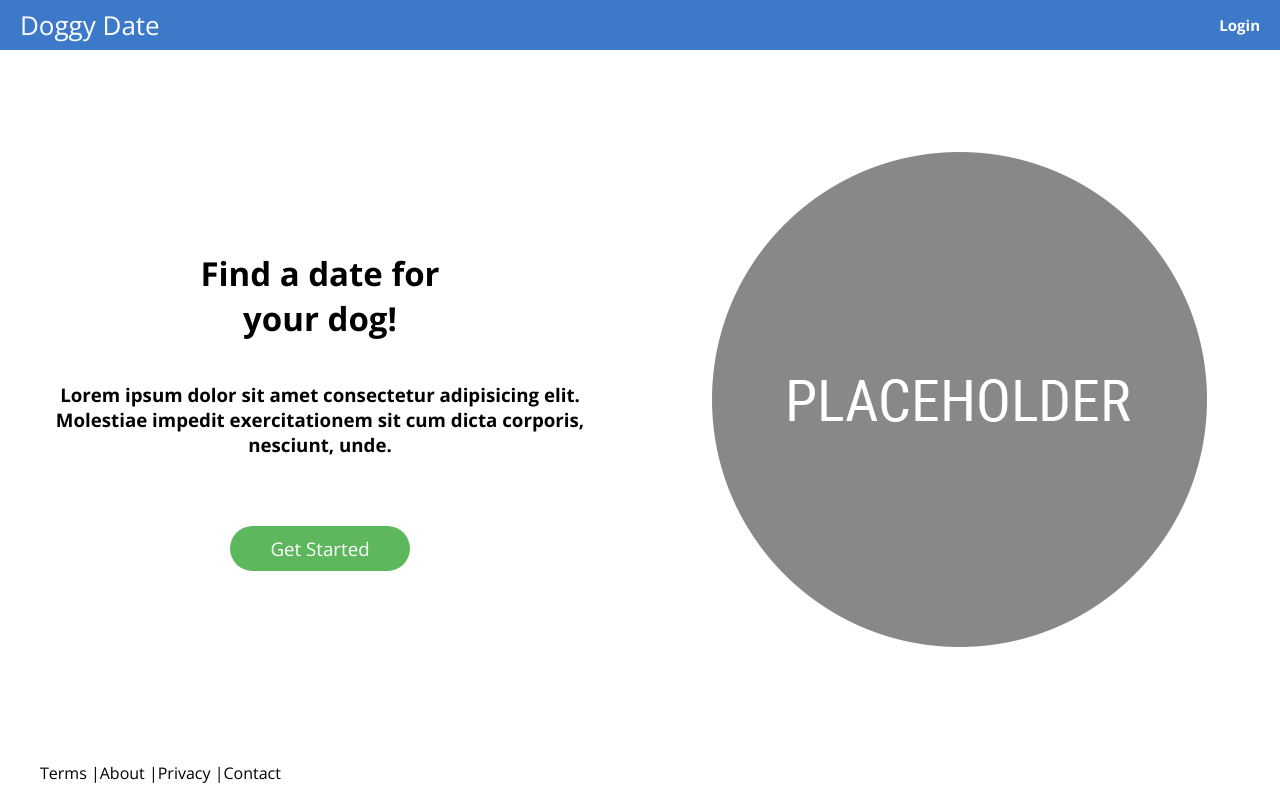
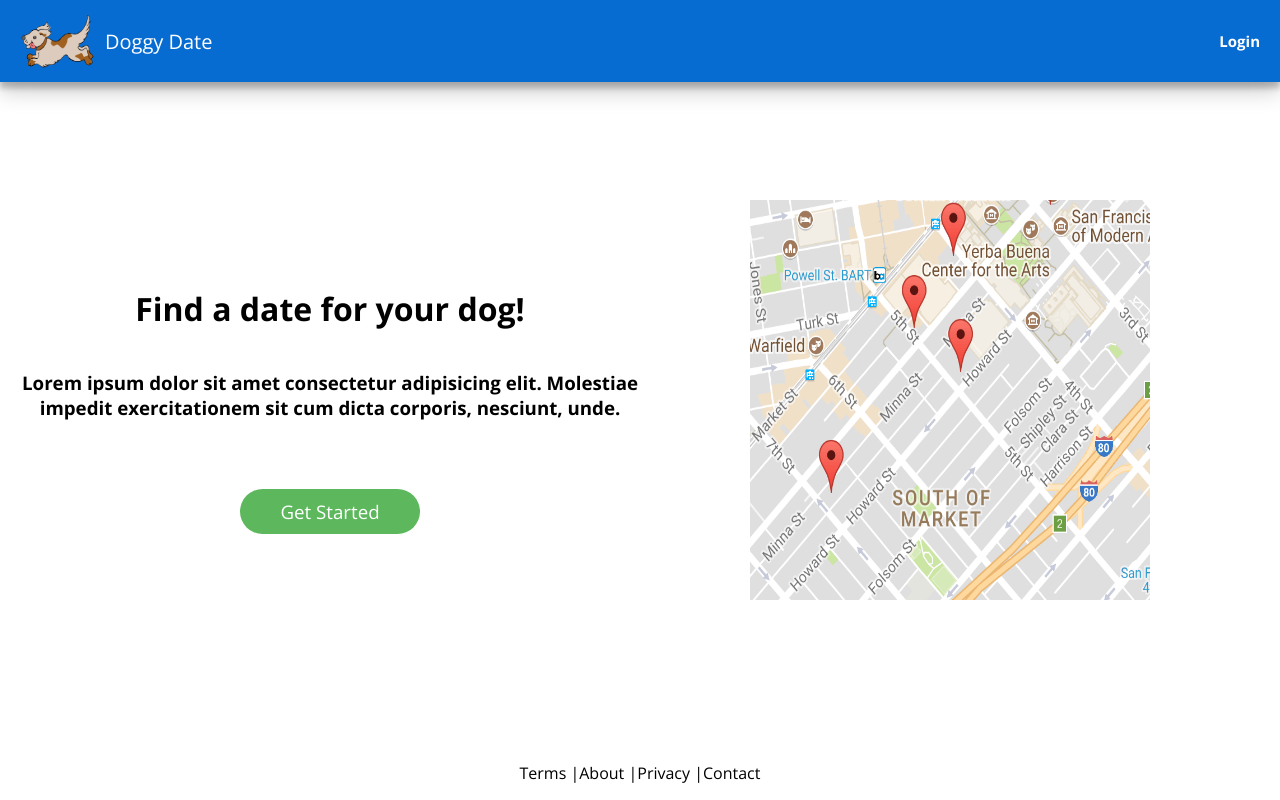
Before and after one commit to mcuckovich/doggyTinder, a plain HTML site: page index.html in a window 1280 px wide. Drawn offline with nearby package versions, Linux system fonts and the light colour scheme.

Commit message:
Cleaned up the html and css

```diff
--- a/index.html
+++ b/index.html
@@ -5,24 +5,24 @@
   <meta charset="UTF-8">
   <meta name="viewport" content="width=device-width, initial-scale=1.0">
   <meta http-equiv="X-UA-Compatible" content="ie=edge">
-  <title>Dog Website</title>
+  <title>Doggy Date</title>
   <link rel="stylesheet" href="https://fonts.googleapis.com/css?family=Open+Sans:300,400,400i,600,700|Source+Sans+Pro:300,400,400i,600,700">
   <link rel="stylesheet" href="css/styles.css">
 </head>
 
 <body>
-
-  <div class="navWrapper">
   <nav>
     <ul class="navContainer">
-        <li class="logo"><a class="logo" href="#">Doggy Date</a></li>
-        <li><a class="item" href="#">Login</a></li>
+      <li class="logo">
+        <img src="images/dog.png" alt="dog logo"><a href="#">Doggy Date</a>
+      </li>
+      <li>
+        <a class="item" href="#">Login</a>
+      </li>
     </ul>
   </nav>
-  </div>
 
-<div class="test">
-
+  <main>
     <div class="textContainer">
       <div class="info">
         <h1>Find a date for your dog!</h1>
@@ -37,20 +37,18 @@
     </div>
 
     <div class="mapContainer">
-    <img src="images/placeholder.png" alt="">
+      <img src="images/map.png" alt="map placeholder image">
     </div>
-    <div class="footer">
+  </main>
+
   <footer>
-        <ul class="navContainer">
-          <li><a class="footerItem" href="#">Terms | </a></li>
-          <li><a class="footerItem" href="#">About | </a></li>
-          <li><a class="footerItem" href="#">Privacy | </a></li>
-          <li><a class="footerItem" href="#">Contact</a></li>
+    <ul class="footerContainer">
+      <li><a href="#">Terms | </a></li>
+      <li><a href="#">About | </a></li>
+      <li><a href="#">Privacy | </a></li>
+      <li><a href="#">Contact</a></li>
     </ul>
   </footer>
-    </div>
-</div>
-
 </body>
 
 </html>
--- a/sass/styles.scss
+++ b/sass/styles.scss
@@ -1,5 +1,5 @@
-$light-blue: rgb(150, 218, 247);
-$dark-blue: #3C7AC9;
+$light-blue: #0074E3;
+$dark-blue: #076CD2;
 $light-green: #5DB85D;
 $dark-green: #449D44;
 $white: #fff;
@@ -7,85 +7,64 @@ $black: #000;
 
 body,html {
   margin: 0 auto;
+  height: 100%;
   font-family: Open Sans,Helvetica Neue,Helvetica,Arial,sans-serif;
-  color: $white;
 
-	.navWrapper{
-		width: 100%;
+nav{
   background-color: $dark-blue;
   position: fixed;
-    top: 0;
-    z-index: 2;
+  width: 100%;
+  box-shadow: 0 10px 20px rgba(0,0,0,0.19), 0 6px 6px rgba(0,0,0,0.23);
 
-
-	nav{
-		ul {
-			li{
-				list-style: none;
-
-				a {
-					text-decoration: none;
-        }
-      }
-		}
   .navContainer {
     display: flex;
     align-items: center;
     padding: 0 20px;
-        margin: 0 auto;
     height: 50px;
+    list-style: none;
 
     .logo {
       flex: 1;
-          font-size: 26px;
+      display: flex;
+      align-items: center;
+      font-size: 20px;
+
+      img {
+      width: 75px;
+      margin-right: 10px;
+      }
+    }
 
       a{
         color: $white;
-          }
+        text-decoration: none;
+        list-style: none;
       }
 
       .item {
-          margin-left: 20px;
-          font-weight: 600;
+        color: $white;
         font-size: 15px;
-          color: $white;
         font-weight: 700;
       }
 
       .item:hover {
-          color: $light-blue;
+        color: $light-green;
       }
   }
 }
-  }
-.test {
+
+main {
   display: flex;
+  height: 100vh;
+  padding: 0 20px;
 
   .textContainer {
-    background-color: $white;
-    height: 100vh;
     display: flex;
     flex-direction: column;
+    text-align: center;
     align-items: center;
     justify-content: center;
-    text-align: center;
-    width: 50%;
-
-    .info {
-      width: 50%;
     color: $black;
-
-      h1 {
-        font-size: 33px;
-        font-weight: 700;
-
-      }
-    }
-
-    .subInfo {
-      width: 90%;
-      color: $black;
-    }
 
     .button {
       font-size: 18.72px;
@@ -104,24 +83,25 @@ body,html {
 }
 .mapContainer {
   display: flex;
-  width: 50%;
   justify-content: center;
   align-items: center;
+  display: none;
+  width: 50%;
 
   img {
-    width: 500px;
-    height: 500px;
+    width: 400px;
+    height: 400px;
   }
 }
-.footer {
+  footer {
   position: absolute;
   bottom: 0;
+  width: 100%;
 
-  footer {
-    .navContainer {
+  .footerContainer {
     display: flex;
-      align-items: center;
-      width: 100%;
+    justify-content: center;
+    padding-inline-start: 0;
     li {
       list-style-type: none;
       a {
@@ -131,18 +111,16 @@ body,html {
     }
   }
 }
-}
-@media only screen and (max-width: 1080px) {
+
+  @media only screen and (min-width: 1080px) {
+
     .textContainer
     {
-    width: 100% !important;
+      width: 50% !important;
     }
+
     .mapContainer {
-    display: none;
-  }
-  img {
-    display: none;
+      display: inherit;
     }
   }
-
 }
```
Also changed, not shown: css/styles.css, images/dog.png (added), images/map.png (added), images/placeholder.png (deleted), 3 other files. Lines whose indentation alone changed are shown as unchanged.
